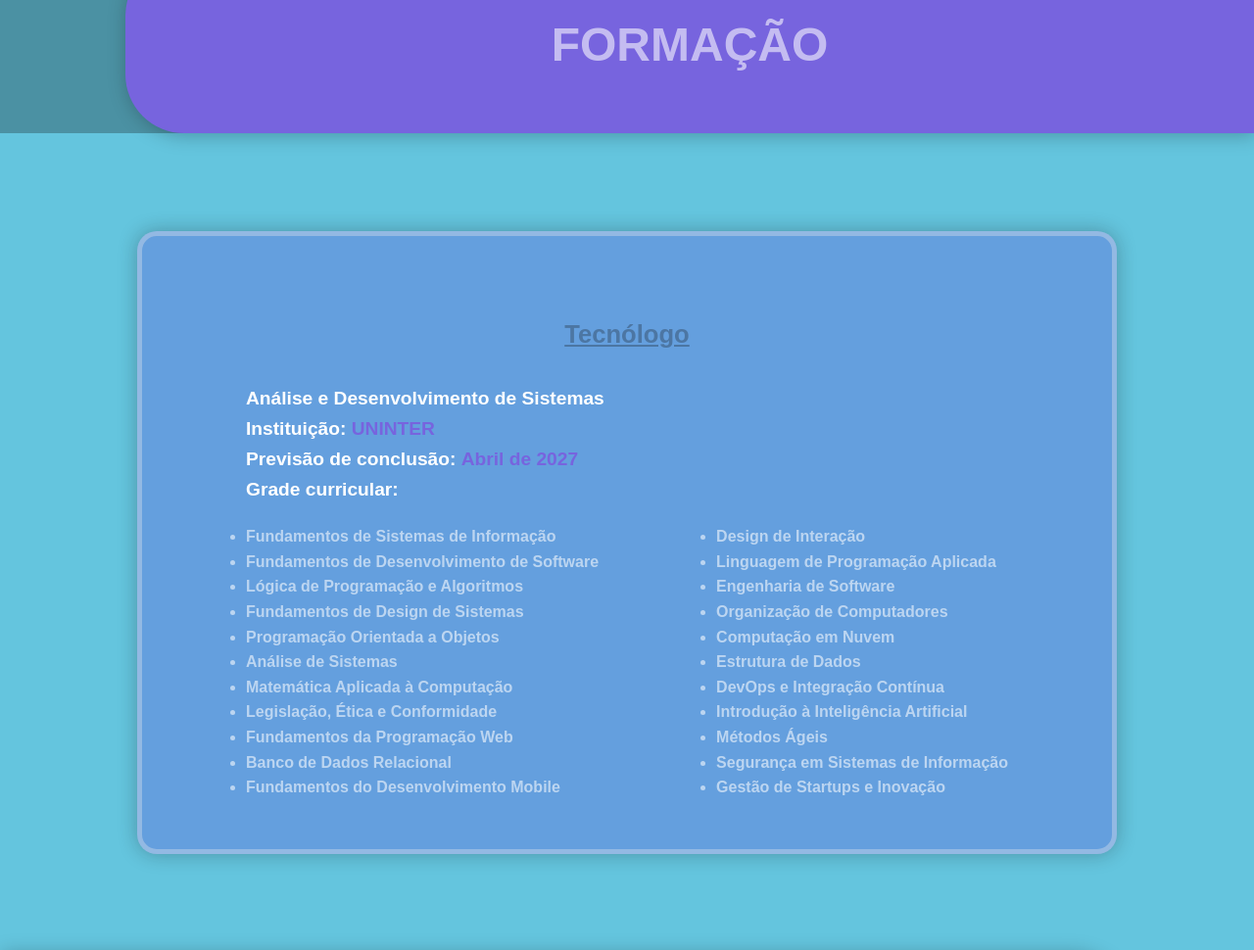
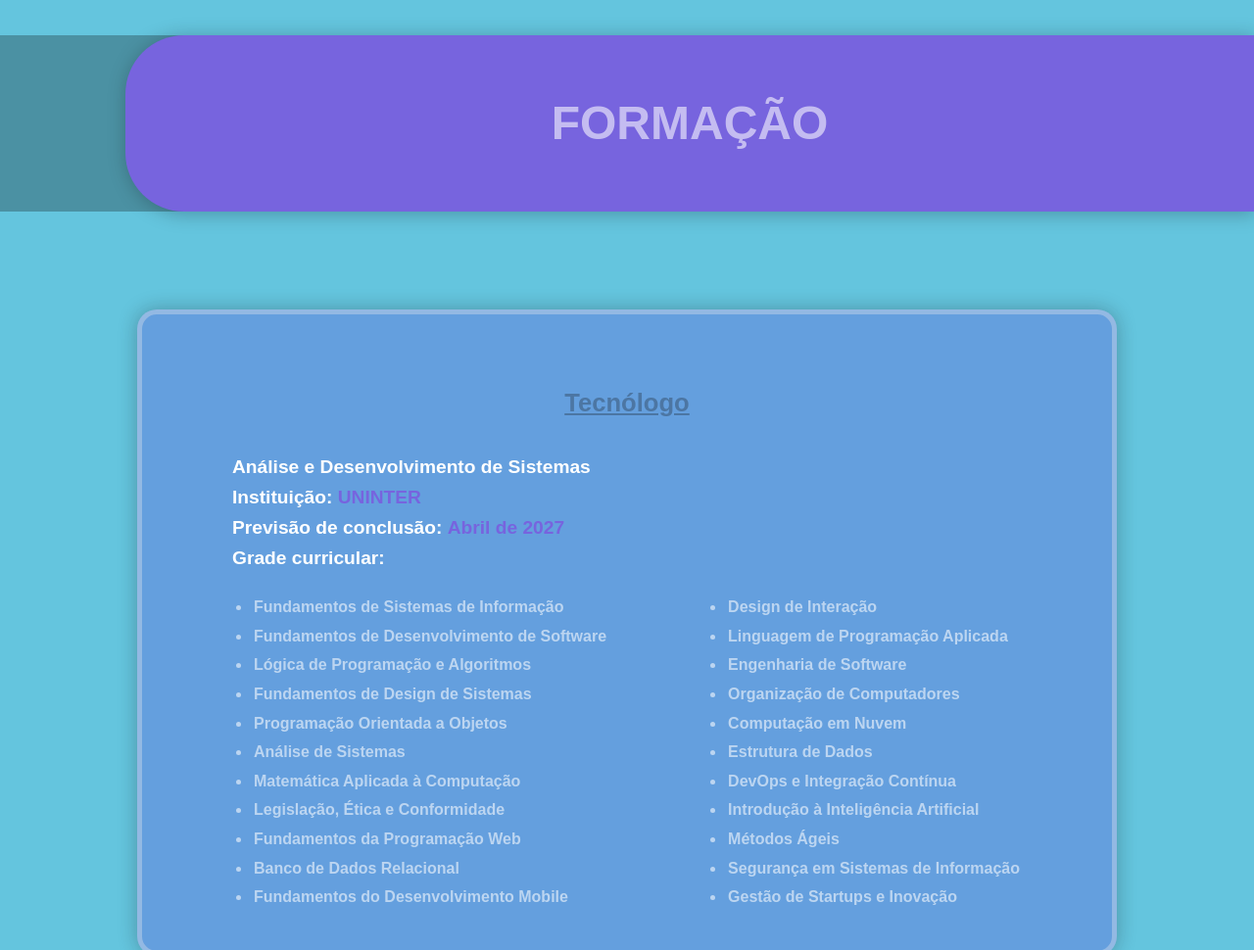
Before and after one commit to thiagoroddev/portifolio, a website: page index.html in a window 1280 px wide. Shown: the part 2031-3001 px from the top of the page at 98% size. Drawn offline with Linux system fonts and the light colour scheme.

Commit message:
ajustes-css

```diff
--- a/style.css
+++ b/style.css
@@ -48,7 +48,7 @@ html {
 
 .container-separador-b {
     display: flex;
-    width: 100%;
+    width: 100vw;
     background-color: var(--cor-borda-transp);
     justify-content: end;
 }
@@ -259,10 +259,9 @@ main {
     align-items: center;
     justify-items: center;
     min-width: 800px;
-    margin: 60px auto;
+    margin: 100px auto;
     border-radius: 20px;
     height: 100%;
-
 }
 
 .apresentacao {
@@ -324,12 +323,14 @@ main {
     justify-content: center;
     align-items: center;
     justify-items: center;
+    min-width: 800px;
+    margin: 100px auto;
 }
 
 #formacao {
     background-color:var(--cor-terciaria);
-    padding: 50px;
-    margin: 100px auto;
+    padding: 40px;
+    margin: 0px auto;
     max-width: 1200px;
     width: 1000px;
     border: 5px solid var(--cor-borda-cinza);
@@ -354,11 +355,13 @@ main {
     display: flex;
     gap: 120px;
     margin-top: 20px;
+    margin-left: 20px;
 }
 
 .grade-curricular li {
     color: var(--cor-texto-cinza);
     font-weight: bolder;
+    padding: 2px;
 
 }
 
@@ -585,7 +588,6 @@ footer {
     justify-content: center;
     align-items: center;
     justify-items: center;
-    width: 100%;
 }
 
 footer p {
```
